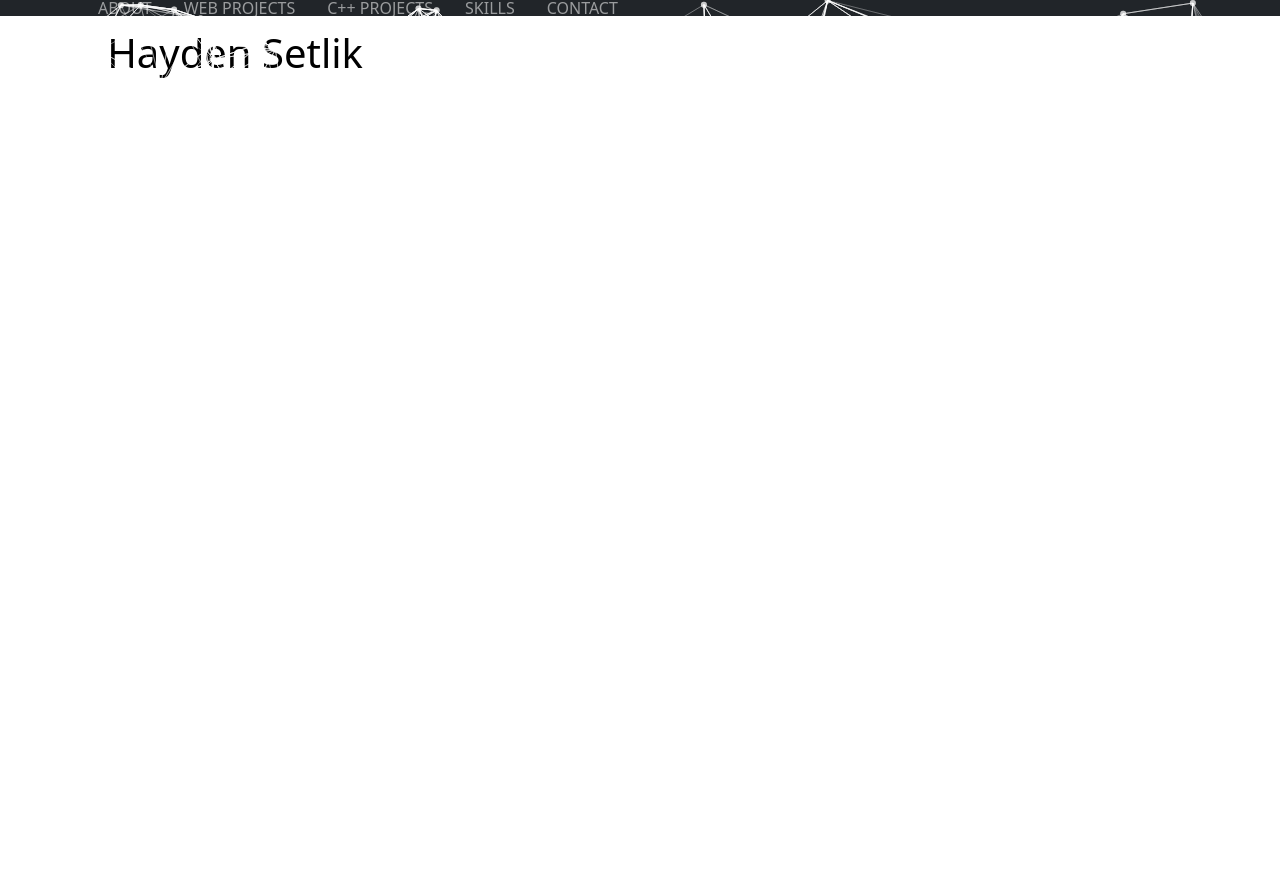
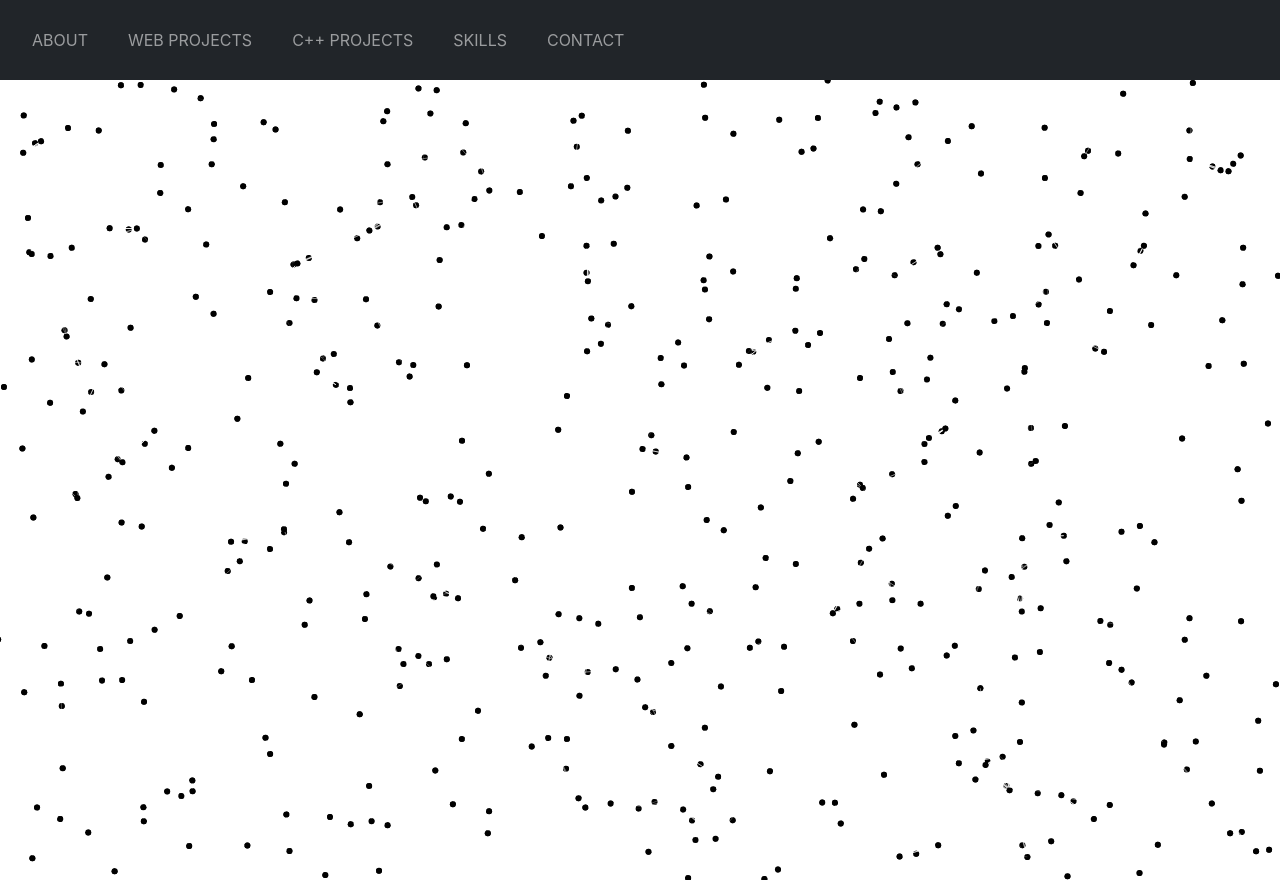
Before and after one commit to hsetlik/portfolio, a React (Create React App) app: page / in a window 1280 px wide. Before the commit the page ends 800 px from the top, so only its background shows below. Built offline with nearby package versions, Linux system fonts and the light colour scheme.

Commit message:
fixed navbar

```diff
--- /dev/null
+++ b/src/App.css
@@ -0,0 +1,38 @@
+.App {
+    text-align: center;
+  }
+
+  .App-logo {
+    height: 40vmin;
+    pointer-events: none;
+  }
+
+  @media (prefers-reduced-motion: no-preference) {
+    .App-logo {
+      animation: App-logo-spin infinite 20s linear;
+    }
+  }
+
+  .App-header {
+    background-color: #282c34;
+    min-height: 100vh;
+    display: flex;
+    flex-direction: column;
+    align-items: center;
+    justify-content: center;
+    font-size: calc(10px + 2vmin);
+    color: white;
+  }
+
+  .App-link {
+    color: #61dafb;
+  }
+
+  @keyframes App-logo-spin {
+    from {
+      transform: rotate(0deg);
+    }
+    to {
+      transform: rotate(360deg);
+    }
+  }
--- a/src/App.tsx
+++ b/src/App.tsx
@@ -1,3 +1,4 @@
+import "./App.css";
 import { Route, Routes } from 'react-router-dom';
 import LandingRoute from './components/landing/LandingRoute';
 import WebProjectsRoute from './components/web-projects/WebProjectsRoute';
@@ -8,9 +9,8 @@ import NavigationHeader from './components/common/NavigationHeader';
 
 function App() {
   return (
-    <div>
+    <>
       <NavigationHeader />
-      <div className='container'>
         <Routes>
           <Route path='/' element={<LandingRoute />} />
           <Route path='/web-projects' element={<WebProjectsRoute />} />
@@ -18,11 +18,7 @@ function App() {
           <Route path='/skills' element={<SkillsRoute />} />
           <Route path='/contact' element={<ContactRoute />} />
         </Routes>
-      </div>
-
-
-
-    </div>
+    </>
   );
 }
 
--- a/src/components/common/NavigationHeader.tsx
+++ b/src/components/common/NavigationHeader.tsx
@@ -6,28 +6,26 @@ export default function NavigationHeader() {
 
 
   return (
-    <nav className="navbar navbar-expand-lg navbar-dark bg-dark">
-        <div className="container">
-            <div className="collapse navbar-collapse" id="navbarSupportedContent">
-                <ul className="navbar-nav ms-auto">
-                    <li className='nav-link'>
+    <nav className="navbar navbar-expand-sm navbar-dark bg-dark">
+            <div className="container-fluid" >
+                <ul className="navbar-nav" >
+                    <li className='nav-item'>
                         <a className="nav-link" href="/">About</a>
                     </li>
-                    <li className='nav-link'>
+                    <li className='nav-item'>
                         <a className="nav-link" href="/web-projects">Web Projects</a>
                     </li>
-                    <li className='nav-link'>
+                    <li className='nav-item'>
                         <a className="nav-link" href="/cpp-projects">C++ Projects</a>
                     </li>
-                    <li className='nav-link'>
+                    <li className='nav-item'>
                         <a className="nav-link" href="/skills">Skills</a>
                     </li>
-                    <li className='nav-link'>
+                    <li className='nav-item'>
                         <a className="nav-link" href="/contact">Contact</a>
                     </li>
                 </ul>
             </div>
-        </div>
   </nav>
   );
 };
--- a/src/components/landing/LandingRoute.tsx
+++ b/src/components/landing/LandingRoute.tsx
@@ -1,13 +1,13 @@
 import React from "react";
+import "../../styles/landing.css";
 import LandingBackground from "./background/LandingBackground";
-import "../../styles/landing.css";
 
 export default function LandingRoute() {
 
     return(
         <div className="container">
+            <LandingBackground />
             <h1>Hayden Setlik</h1>
-            <LandingBackground />
         </div>
     )
 }
--- a/src/components/landing/background/LandingBackground.js
+++ b/src/components/landing/background/LandingBackground.js
@@ -3,14 +3,11 @@ import "../../../styles/landing.css";
 import Particles from "react-tsparticles";
 
 export default function LandingBackground() {
+
     return (
-      <div className="container" id='tsparticles'>
-        <Particles className="particles"
+      <div className="particle-container" >
+        <Particles id="tsparticles"
         options={{
-          fullScreen: {
-            enable: true,
-            zIndex: 1
-          },
           particles: {
             number: {
               value: 400,
@@ -21,7 +18,7 @@ export default function LandingBackground() {
               }
             },
             color: {
-              value: "#ffffff"
+              value: 'black'
             },
             shape: {
               type: "circle",
@@ -36,7 +33,6 @@ export default function LandingBackground() {
             opacity: {
               value: 0.5
             },
-            zIndex: 1,
             // size: {
             //   value: 30,
             //   random: true,
@@ -64,9 +60,9 @@ export default function LandingBackground() {
               bounce: false
             }
           },
+          fullScreen: false,
           retina_detect: true,
           fps_limit: 30,
-          background: {color: "black"}
         }}
         />
       </div>
--- a/src/index.tsx
+++ b/src/index.tsx
@@ -1,8 +1,8 @@
 import React from 'react';
 import ReactDOM from 'react-dom';
-import './index.css';
 import 'bootstrap/dist/css/bootstrap.min.css';
 import './styles/common.css';
+import './index.css';
 import App from './App';
 import reportWebVitals from './reportWebVitals';
 import { BrowserRouter } from 'react-router-dom';
--- a/src/styles/common.css
+++ b/src/styles/common.css
@@ -5,3 +5,8 @@
 .center-column {
     justify-content: center;
 }
+
+
+.fill-parent {
+  margin: 0 !important;
+}
--- a/src/styles/landing.css
+++ b/src/styles/landing.css
@@ -1,23 +1,29 @@
 h1 {
     margin: 0.33em;
     background-color: transparent !important;
-    z-index: 40 !important;
-    color: black !important;
+    color: rgb(255, 255, 255) !important;
     opacity: 100%;
+
+}
+
+#tsparticles {
+    padding-left: 0em !important;
+    margin-left: 0em !important;
+    position: absolute;
+    width: 100%;
+    height: 100%;
+    margin: 0;
+    background-repeat: no-repeat;
+    background-size: cover;
 }
 
 
-.container {
-    background-color: transparent !important;
-    z-index: 0;
+.particle-container {
+    position: absolute;
+    padding-left: 0em !important;
+    margin-left: 0em !important;
+    width: 100% !important;
+    height: 100%;
+    left: 0 !important;
+    top: 5em;
 }
-
-#tsparticles {
-    width: 100%;
-    height: 100%;
-    margin: 0;
-    padding: 0;
-    top: 0;
-    left: 0;
-    z-index: 1;
-  }
--- a/src/styles/navigation-header.css
+++ b/src/styles/navigation-header.css
@@ -1,12 +1,17 @@
+.navbar {
+    height: 5em;
+}
+
 nav ul li {
     text-transform: uppercase;
 }
 
-.navbar-nav > li > a.active, .navbar-nav > li > a:hover {
-    border-top: 0.1275rem solid red;
+.navbar-nav > li > a {
+    border-top: 0.1275rem solid var(--primary-dark);
+    margin-right: 0.75rem;
+    margin-left: 0.75rem;
   }
 
-.navbar-collapse {
-    position: fixed;
-    z-index: 30 !important;
+.navbar-nav > li > a.active, .navbar-nav > li > a:hover {
+    border-top: 0.1275rem solid rgb(105, 67, 67);
 }
```
Also changed, not shown: src/components/landing/background/LandingBackground.d.ts (+2 -8 lines).
